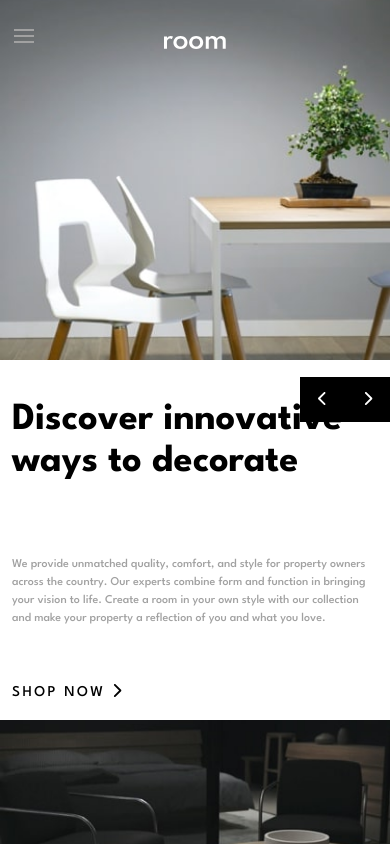
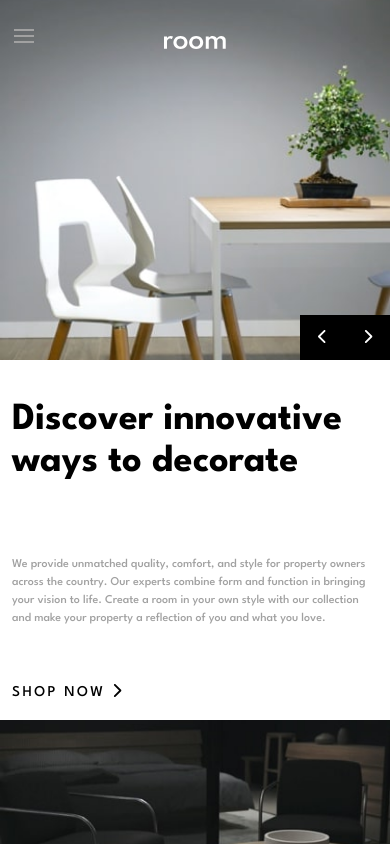
Before and after one commit to gkartsivadze/furniture, a React (Vite) app: page / in a window 390 px wide. Shown: the top 844 px of the page. Built offline with nearby package versions, Linux system fonts and the light colour scheme.

Commit message:
compiled scss into css for fixing button positioning

```diff
--- a/src/index.css
+++ b/src/index.css
@@ -319,7 +319,7 @@ footer .footer_info {
   }
   #root main #controller_container {
     bottom: auto;
-    top: max(50vh, 20rem);
+    top: clamp(20rem, 50vh, 30rem);
     right: 0;
     transform: translateY(-100%);
     width: 7.5rem;
```
Also changed, not shown: 1 other file (tests, documents, lock files or other folders).
